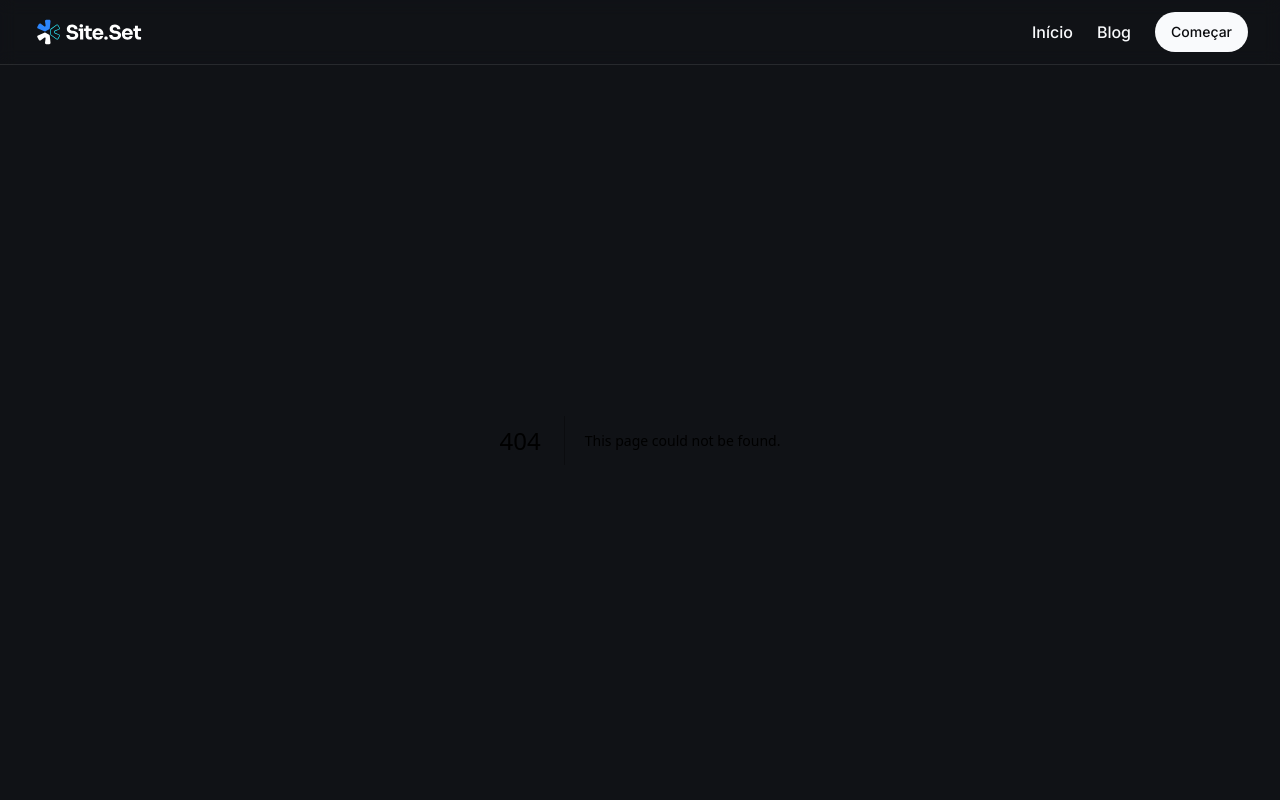
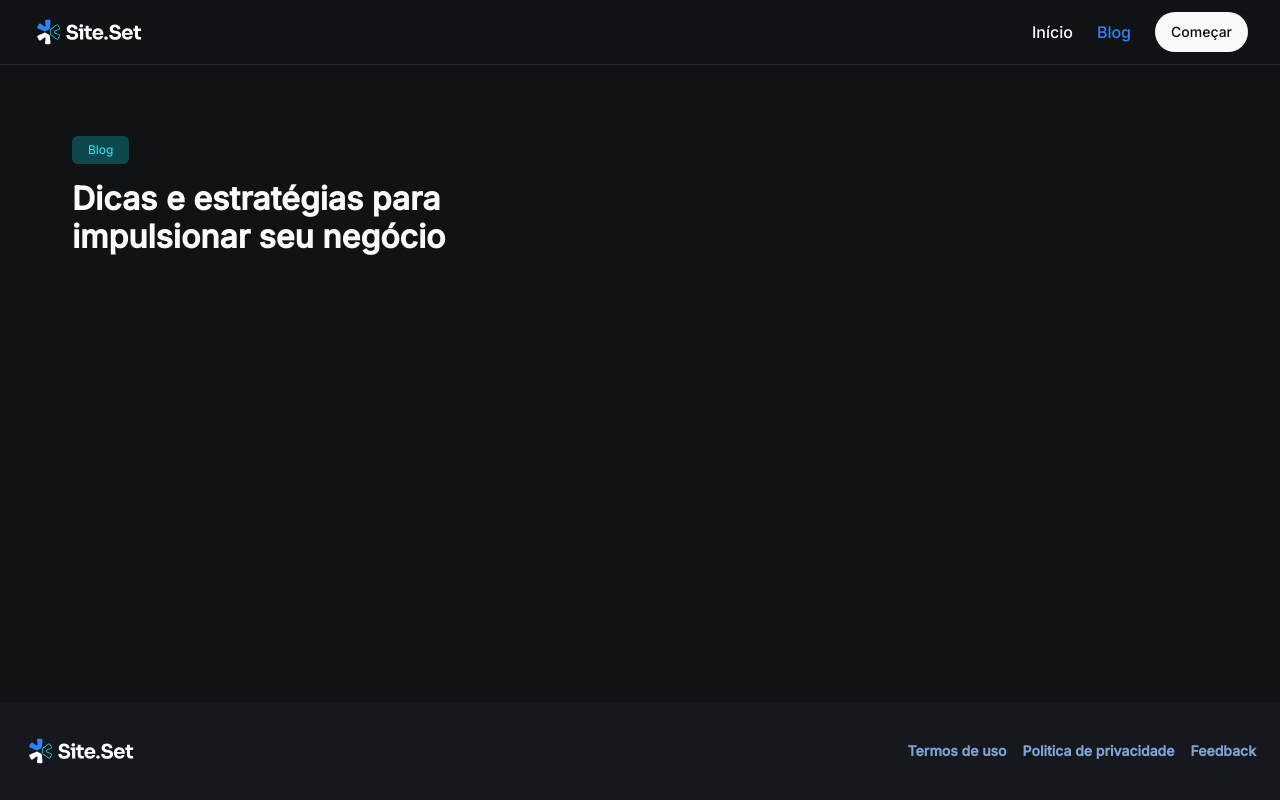
Before and after one commit to beefreguglia/site-blog, a Next.js app: page /blog in a window 1280 px wide. Before the commit this address had no page. Shown: the top 800 px of the page. Built offline with nearby package versions, Linux system fonts and the light colour scheme; a web font is replaced by a local one.

Commit message:
feature: create blog page

```diff
--- a/src/components/layout/header/header.tsx
+++ b/src/components/layout/header/header.tsx
@@ -12,7 +12,7 @@ export function Header() {
           <Logo />
           <nav className="flex items-center gap-6">
             <ActiveLink href="/">Início</ActiveLink>
-            <ActiveLink href="/about">Blog</ActiveLink>
+            <ActiveLink href="/blog">Blog</ActiveLink>
             <Button variant="secondary" asChild>
               <Link href="/começar">Começar</Link>
             </Button>
--- /dev/null
+++ b/src/pages/blog/index.tsx
@@ -0,0 +1,18 @@
+export default function BlogPage() {
+  return (
+    <div className="flex flex-col py-24 flex-grow h-full">
+      <header>
+        <div className="container space-y-6 flex flex-col items-start justify-between md:flex-row md:items-end lg:items-end">
+          <div className="flex flex-col gap-4">
+            <span className="text-body-tag text-cyan-100 w-fit rounded-md text-center md:text-left py-2 px-4 bg-cyan-300">
+              Blog
+            </span>
+            <h1 className="text-balance text-start md:text-left text-heading-lg md:text-heading-xl max-w-2xl text-gray-100">
+              Dicas e estratégias para impulsionar seu negócio
+            </h1>
+          </div>
+        </div>
+      </header>
+    </div>
+  );
+}
```
